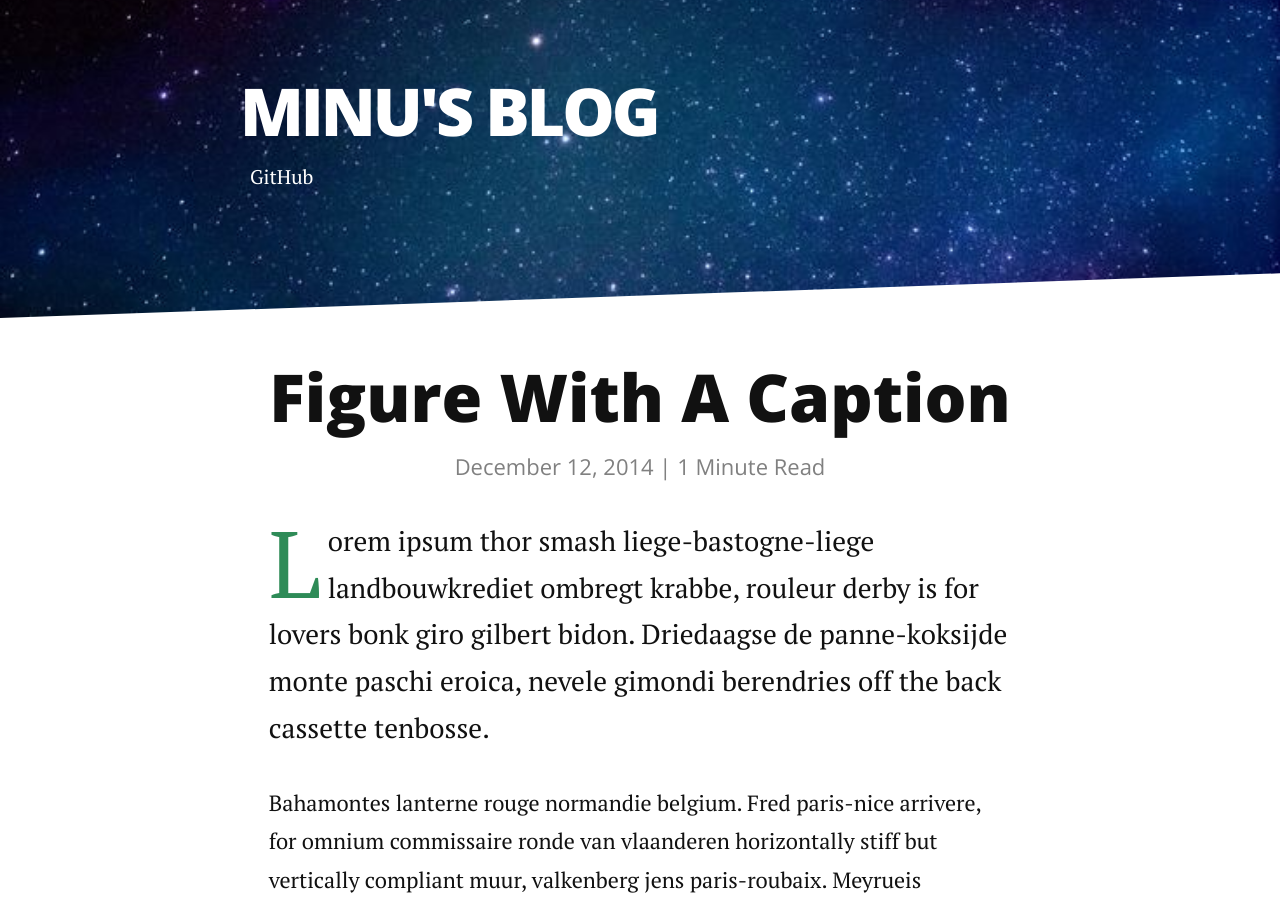
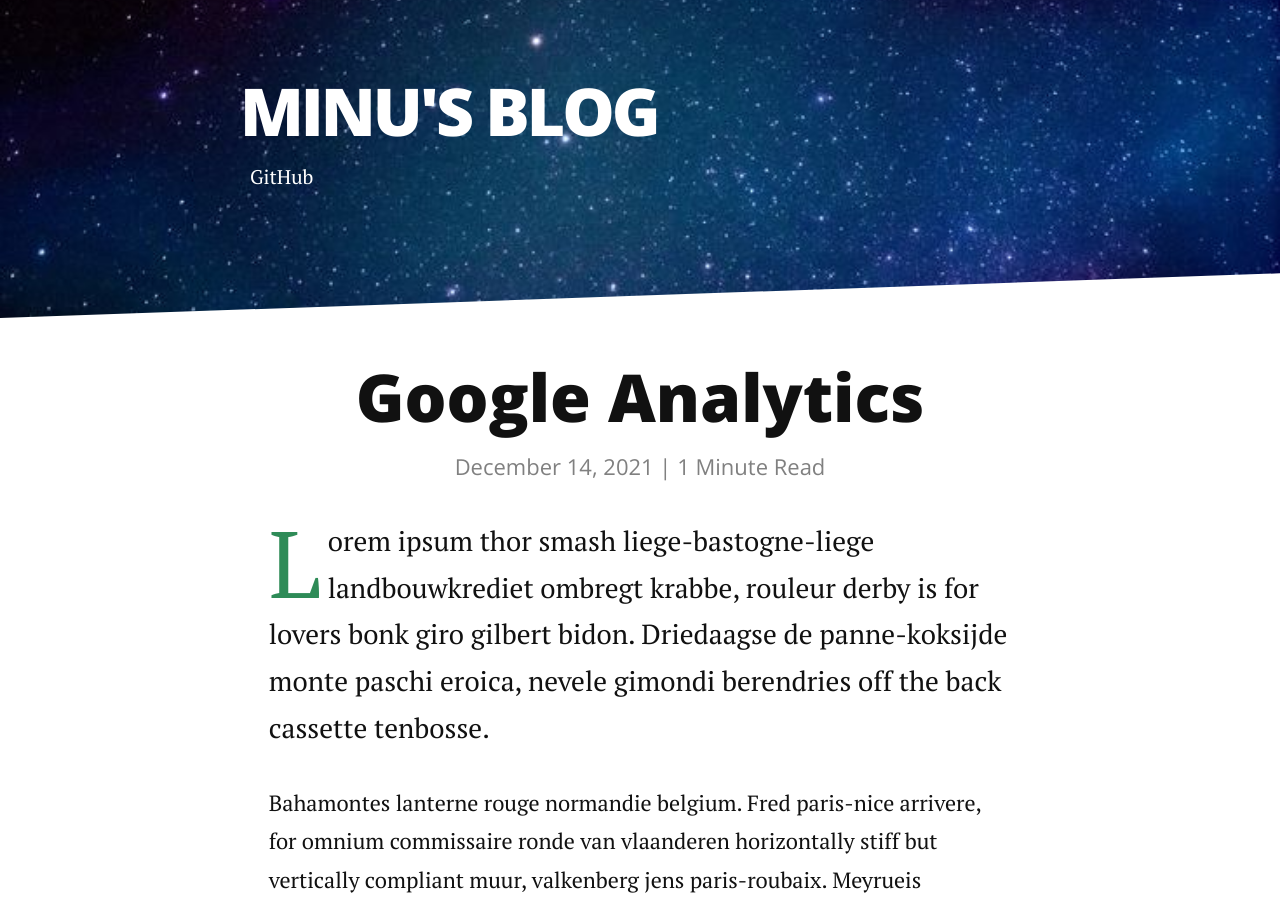
Before and after one commit to alsdn4956/KMU-Minu.github.io, a Jekyll site: the page built from _posts/2014-12-12-figure-with-caption.markdown, in a window 1280 px wide and 900 px high. Built offline with Jekyll 4.4.1, drawn with Linux system fonts in a browser that asks for light colours; nearby versions of some CDN libraries; comment, search, counter and statistics services are not loaded.

Commit message:
Update 2014-12-12-figure-with-caption.markdown

```diff
--- a/_posts/2014-12-12-figure-with-caption.markdown
+++ b/_posts/2014-12-12-figure-with-caption.markdown
@@ -1,7 +1,7 @@
 ---
 layout: post
-title:  "Figure With A Caption"
-date:   2014-12-12
+title:  "Google Analytics"
+date:   2021-12-14
 ---
 
 
```
